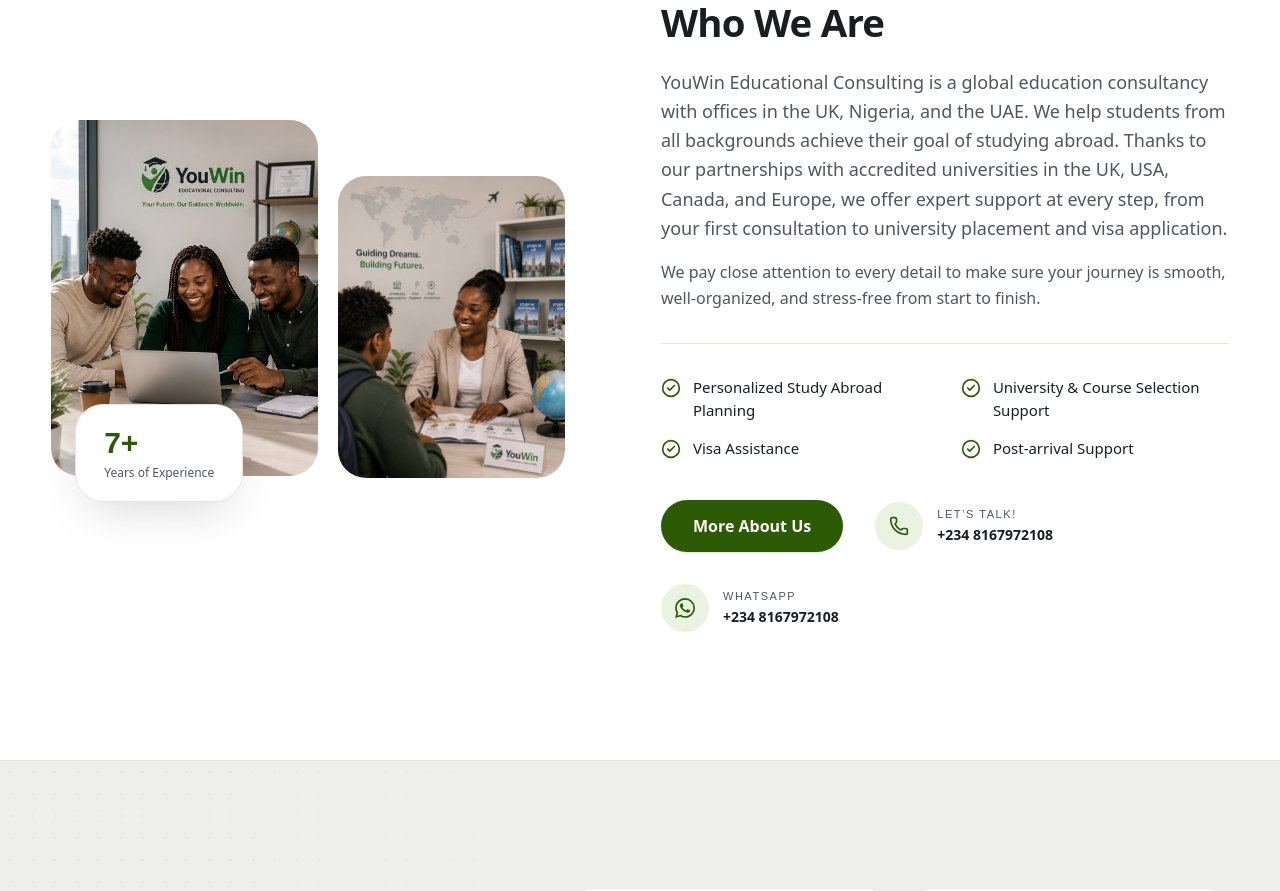
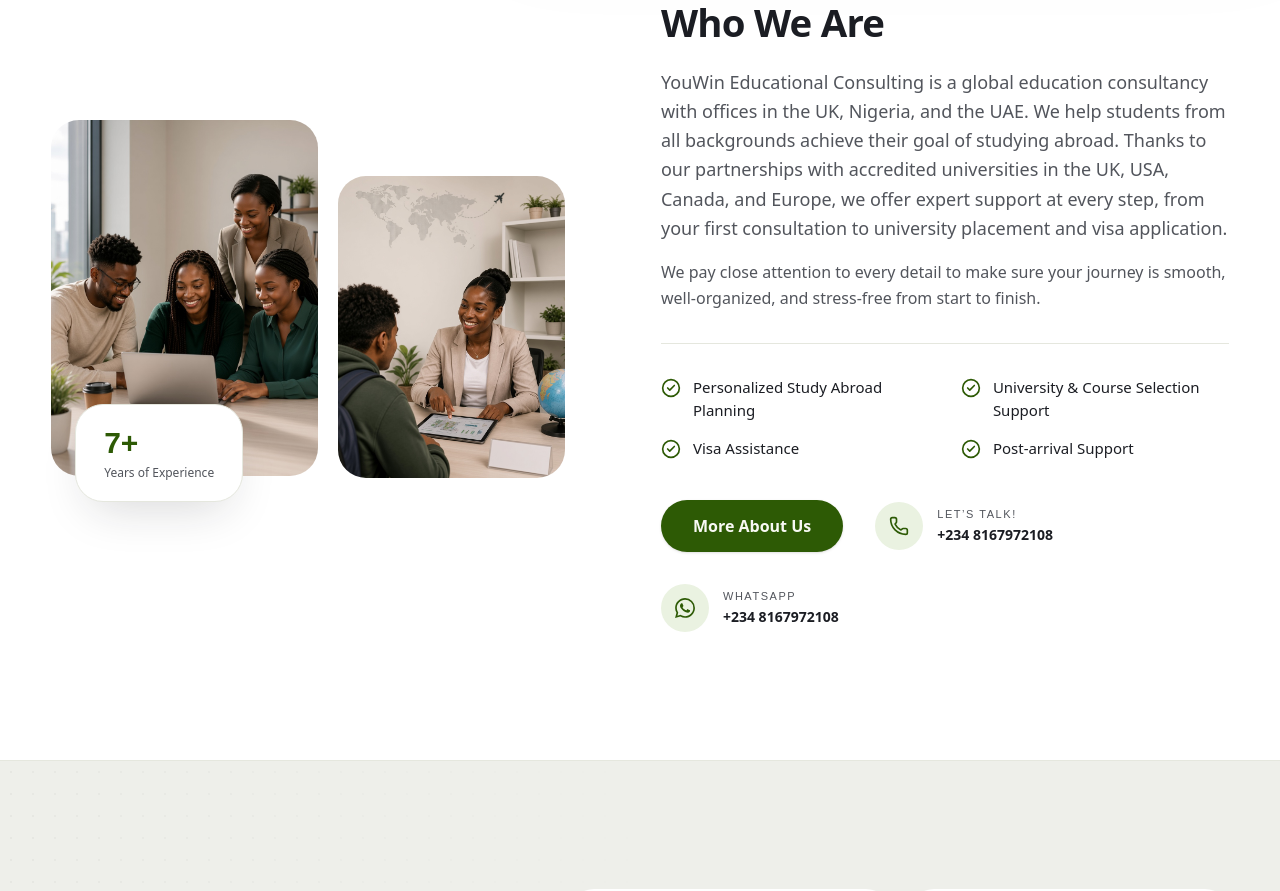
Before and after one commit to halfsaint1/Youwin, a Next.js app: page / in a window 1280 px wide. Shown: the part 1120-2011 px from the top of the page. Built offline with nearby package versions, Linux system fonts and the light colour scheme; a web font is replaced by a local one.

Commit message:
Add photorealistic About YouWin imagery
Co-authored-by: Mike <halfsaint1@users.noreply.github.com>

```diff
--- a/components/sections/who-we-are.tsx
+++ b/components/sections/who-we-are.tsx
@@ -21,8 +21,8 @@ export function WhoWeAre() {
         <div className="grid grid-cols-[1fr_0.85fr] gap-5">
           <div className="relative aspect-[3/4] overflow-hidden rounded-[1.75rem]">
             <Image
-              src="/images/about-panel-left.jpg"
-              alt="Students researching universities together with a YouWin advisor at the office"
+              src="/images/generated/about-youwin-students.jpg"
+              alt="International students researching universities with an education advisor"
               fill
               sizes="(max-width: 1024px) 55vw, 26vw"
               className="object-cover transition-transform duration-700 hover:scale-[1.03]"
@@ -30,8 +30,8 @@ export function WhoWeAre() {
           </div>
           <div className="relative mt-14 aspect-[3/4] overflow-hidden rounded-[1.75rem]">
             <Image
-              src="/images/about-panel-right.jpg"
-              alt="A YouWin consultant guiding a student through his study abroad options"
+              src="/images/generated/about-youwin-consultation.jpg"
+              alt="An education consultant guiding a student through his study abroad plan"
               fill
               sizes="(max-width: 1024px) 45vw, 22vw"
               className="object-cover transition-transform duration-700 hover:scale-[1.03]"
```
Also changed, not shown: public/images/generated/about-youwin-consultation.jpg (added), public/images/generated/about-youwin-students.jpg (added).
